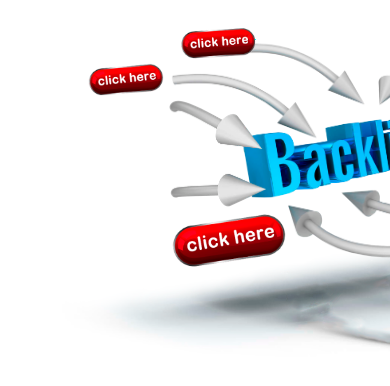
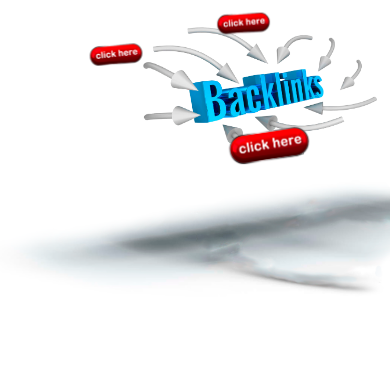
Before and after one commit to saimon289/linck, a plain HTML site: page index.html in a window 390 px wide. Drawn offline with Linux system fonts and the light colour scheme.

Commit message:
465
вфамвы

```diff
--- a/style.css
+++ b/style.css
@@ -2604,7 +2604,7 @@ z-index: 3;
 
   .img_block {
   	margin-top: -340px;
-  	margin-left: -650px;
+  	margin-left: -670px;
   }
 
  .button1{
@@ -2648,3 +2648,391 @@ z-index: 3;
 
 
  }
+ @media (max-width: 620px) {
+
+  .img_block {
+  	margin-top: -340px;
+  	margin-left: -670px;
+  }
+
+ .button1{
+ 	right:-20px;
+ 	bottom: 330px;
+ 	transform: scale(0.35);
+ }
+ .button2{
+ 	top: 340px;
+ 	right: 45px;
+ 	transform: scale(0.35);
+ }
+
+ .button3{
+ 	top: 375px;
+ 	left: 670px;
+ 	transform: scale(0.35);
+ }
+
+.Arrow {
+position: absolute;
+transform: scale(0.25);
+left: 70px;
+top: 25px;
+z-index: 2;
+}
+
+.Arrow3 {
+position: absolute;
+ transform: scale(0.25);
+left: 635px;
+bottom: 260px;
+z-index: 3;
+}
+.Backlinks {
+	transform: scale(0.20);
+	left: 453px;
+    top: 255px;
+}
+
+
+
+ }
+ @media (max-width: 600px) {
+
+  .img_block {
+  	margin-top: -340px;
+  	margin-left: -690px;
+  }
+
+ .button1{
+ 	right:-20px;
+ 	bottom: 330px;
+ 	transform: scale(0.35);
+ }
+ .button2{
+ 	top: 340px;
+ 	right: 45px;
+ 	transform: scale(0.35);
+ }
+
+ .button3{
+ 	top: 375px;
+ 	left: 670px;
+ 	transform: scale(0.35);
+ }
+
+.Arrow {
+position: absolute;
+transform: scale(0.25);
+left: 70px;
+top: 25px;
+z-index: 2;
+}
+
+.Arrow3 {
+position: absolute;
+ transform: scale(0.25);
+left: 635px;
+bottom: 260px;
+z-index: 3;
+}
+.Backlinks {
+	transform: scale(0.20);
+	left: 453px;
+    top: 255px;
+}
+
+
+
+ }
+@media (max-width: 580px) {
+
+  .img_block {
+  	margin-top: -360px;
+  	margin-left: -690px;
+  }
+
+ .button1{
+ 	right:-40px;
+ 	bottom: 330px;
+ 	transform: scale(0.35);
+ }
+ .button2{
+ 	top: 340px;
+ 	right: 25px;
+ 	transform: scale(0.35);
+ }
+
+ .button3{
+ 	top: 375px;
+ 	left: 670px;
+ 	transform: scale(0.35);
+ }
+
+.Arrow {
+position: absolute;
+transform: scale(0.25);
+left: 70px;
+top: 25px;
+z-index: 2;
+}
+
+.Arrow3 {
+position: absolute;
+ transform: scale(0.25);
+left: 635px;
+bottom: 260px;
+z-index: 3;
+}
+.Backlinks {
+	transform: scale(0.20);
+	left: 453px;
+    top: 255px;
+}
+
+
+
+ }
+@media (max-width: 540px) {
+
+  .img_block {
+  	margin-top: -360px;
+  	margin-left: -690px;
+  }
+
+ .button1{
+ 	right:-80px;
+ 	bottom: 330px;
+ 	transform: scale(0.35);
+ }
+ .button2{
+ 	top: 340px;
+ 	right: -15px;
+ 	transform: scale(0.35);
+ }
+
+ .button3{
+ 	top: 375px;
+ 	left: 670px;
+ 	transform: scale(0.35);
+ }
+
+.Arrow {
+position: absolute;
+transform: scale(0.25);
+left: 70px;
+top: 25px;
+z-index: 2;
+}
+
+.Arrow3 {
+position: absolute;
+ transform: scale(0.25);
+left: 635px;
+bottom: 260px;
+z-index: 3;
+}
+.Backlinks {
+	transform: scale(0.20);
+	left: 453px;
+    top: 255px;
+}
+
+
+
+ }
+ @media (max-width: 520px) {
+
+  .img_block {
+  	margin-top: -360px;
+  	margin-left: -710px;
+  }
+
+ .button1{
+ 	right:-80px;
+ 	bottom: 330px;
+ 	transform: scale(0.35);
+ }
+ .button2{
+ 	top: 340px;
+ 	right: -15px;
+ 	transform: scale(0.35);
+ }
+
+ .button3{
+ 	top: 375px;
+ 	left: 670px;
+ 	transform: scale(0.35);
+ }
+
+.Arrow {
+position: absolute;
+transform: scale(0.25);
+left: 70px;
+top: 25px;
+z-index: 2;
+}
+
+.Arrow3 {
+position: absolute;
+ transform: scale(0.25);
+left: 635px;
+bottom: 260px;
+z-index: 3;
+}
+.Backlinks {
+	transform: scale(0.20);
+	left: 453px;
+    top: 255px;
+}
+
+
+
+ }
+
+@media (max-width: 500px) {
+
+  .img_block {
+  	margin-top: -400px;
+  	margin-left: -740px;
+  }
+
+ .button1{
+ 	right:-20px;
+ 	bottom: 365px;
+ 	transform: scale(0.25);
+ }
+ .button2{
+ 	top: 380px;
+ 	right: 60px;
+ 	transform: scale(0.25);
+ }
+
+ .button3{
+ 	top: 410px;
+ 	left: 750px;
+ 	transform: scale(0.25);
+ }
+
+.Arrow {
+position: absolute;
+transform: scale(0.15);
+left: 70px;
+top: 25px;
+z-index: 2;
+}
+
+.Arrow3 {
+position: absolute;
+ transform: scale(0.15);
+left: 680px;
+bottom: 260px;
+z-index: 3;
+}
+.Backlinks {
+	transform: scale(0.13);
+	left: 453px;
+    top: 255px;
+}
+
+
+
+ }
+
+@media (max-width: 485px) {
+
+  .img_block {
+  	margin-top: -400px;
+  	margin-left: -740px;
+  }
+
+ .button1{
+ 	right:-40px;
+ 	bottom: 365px;
+ 	transform: scale(0.25);
+ }
+ .button2{
+ 	top: 380px;
+ 	right: 40px;
+ 	transform: scale(0.25);
+ }
+
+ .button3{
+ 	top: 410px;
+ 	left: 750px;
+ 	transform: scale(0.25);
+ }
+
+.Arrow {
+position: absolute;
+transform: scale(0.15);
+left: 70px;
+top: 25px;
+z-index: 2;
+}
+
+.Arrow3 {
+position: absolute;
+ transform: scale(0.15);
+left: 680px;
+bottom: 260px;
+z-index: 3;
+}
+.Backlinks {
+	transform: scale(0.13);
+	left: 453px;
+    top: 255px;
+}
+
+
+
+ }
+
+
+@media (max-width: 465px) {
+
+  .img_block {
+  	margin-top: -400px;
+  	margin-left: -740px;
+  }
+
+ .button1{
+ 	right:-40px;
+ 	bottom: 365px;
+ 	transform: scale(0.25);
+ }
+ .button2{
+ 	top: 380px;
+ 	right: 40px;
+ 	transform: scale(0.25);
+ }
+
+ .button3{
+ 	top: 410px;
+ 	left: 750px;
+ 	transform: scale(0.25);
+ }
+
+.Arrow {
+position: absolute;
+transform: scale(0.15);
+left: 70px;
+top: 25px;
+z-index: 2;
+}
+
+.Arrow3 {
+position: absolute;
+ transform: scale(0.15);
+left: 680px;
+bottom: 260px;
+z-index: 3;
+}
+.Backlinks {
+	transform: scale(0.13);
+	left: 453px;
+    top: 255px;
+}
+
+
+
+ }
```
